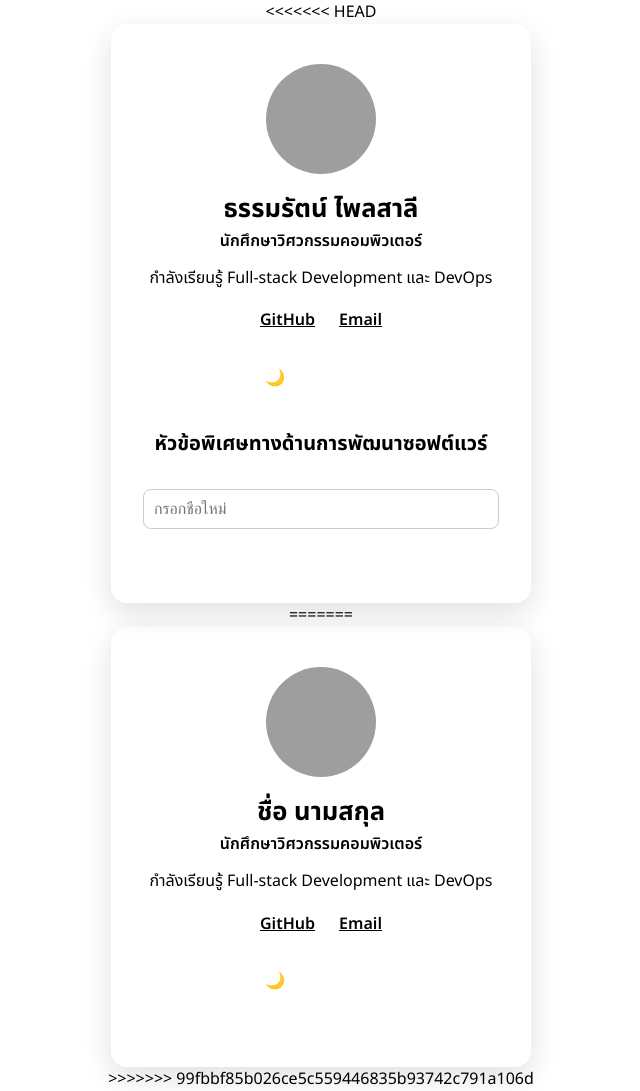
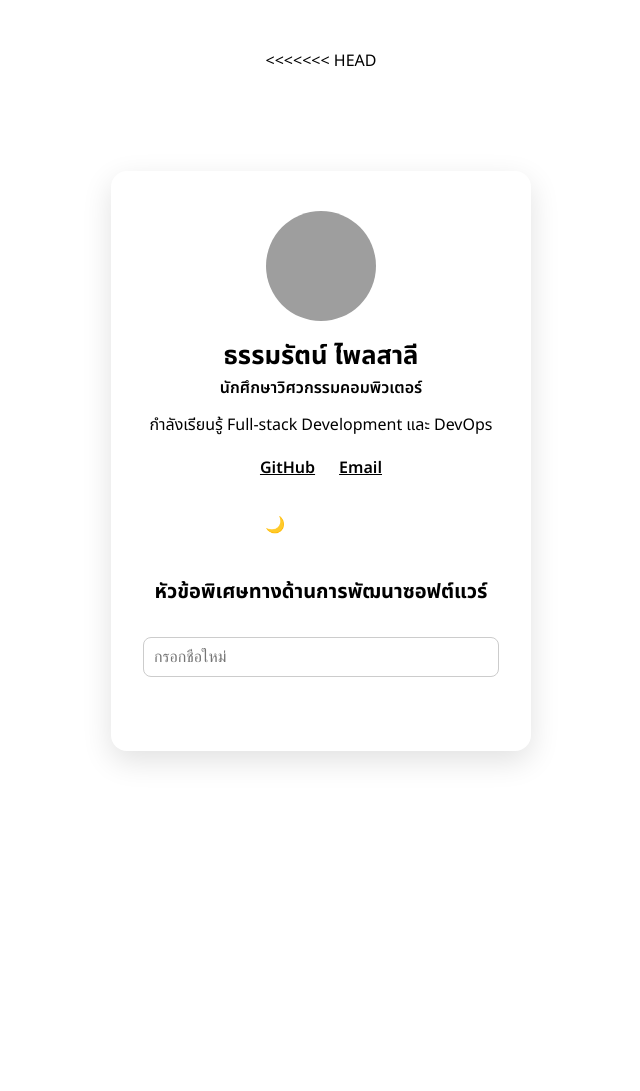
Before and after one commit to thammarat9545-bot/select-myprofile, a plain HTML site: page index.html in a window 1280 px wide. Shown: the whole page, without its empty margins (319-959 px from the left). After the commit the page ends 800 px from the top, so only its background shows below. Drawn offline with Linux system fonts and the light colour scheme; grey boxes are pictures that could not be loaded.

Commit message:
Update index.html

```diff
--- a/index.html
+++ b/index.html
@@ -71,43 +71,3 @@
   </main>
 
   <script src="./script.js"></script>
-
-</body>
-=======
-<!DOCTYPE html>
-<html lang="th">
-<head>
-  <meta charset="UTF-8">
-  <meta name="viewport" content="width=device-width, initial-scale=1.0">
-  <title>นามบัตรออนไลน์ของฉัน</title>
-
-  <!-- Google Fonts: Noto Sans Thai -->
-  <link rel="preconnect" href="https://fonts.googleapis.com">
-  <link rel="preconnect" href="https://fonts.gstatic.com" crossorigin>
-  <link href="https://fonts.googleapis.com/css2?family=Noto+Sans+Thai:wght@400;600;700&display=swap" rel="stylesheet">
-
-  <!-- CSS ภายนอก: สังเกตว่าเป็น relative path (./) -->
-  <link rel="stylesheet" href="./style.css">
-</head>
-<body>
-  <main class="card">
-    <img class="card__avatar" src="https://avatars.githubusercontent.com/u/9919?v=4" alt="รูปโปรไฟล์">
-    <h1 class="card__name">ชื่อ นามสกุล</h1>
-    <p class="card__title">นักศึกษาวิศวกรรมคอมพิวเตอร์</p>
-    <p class="card__bio">กำลังเรียนรู้ Full-stack Development และ DevOps</p>
-
-    <ul class="card__links">
-      <li><a href="https://github.com/your-username">GitHub</a></li>
-      <li><a href="mailto:your-email@example.com">Email</a></li>
-    </ul>
-
-    <button id="theme-toggle" class="card__button">🌙 โหมดกลางคืน</button>
-
-    <footer id="card-footer" class="card__footer"></footer>
-  </main>
-
-  <!-- JS ภายนอก: วางท้าย body เสมอ -->
-  <script src="./script.js"></script>
-</body>
->>>>>>> 99fbbf85b026ce5c559446835b93742c791a106d
-</html>
```
